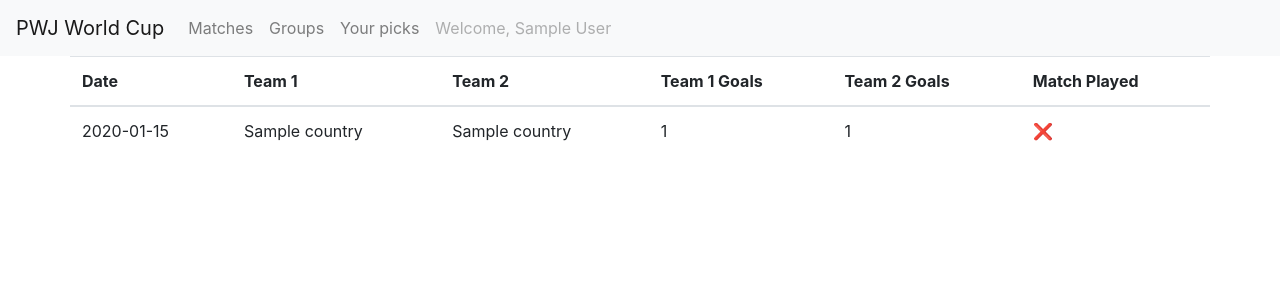
After one commit to Brammus/pwj_world_cup, a Flask app: page /matches in a window 1280 px wide. The commit adds this page. Shown: the top 300 px of the page. Run offline with Flask 2, Linux system fonts and the light colour scheme; a user stored in the database is signed in; tables that the repository leaves empty hold one stand-in row (values such as "Sample post"); parts of the project's set-up code (start-up, migrations or seed data) failed here and were passed over; some libraries are stand-ins or nearby versions.

Commit message:
added matches

```diff
--- a/app.py
+++ b/app.py
@@ -96,6 +96,9 @@ class matches(db.Model):
     team_2_id = db.Column(db.Integer)
     team_1_goals = db.Column(db.Integer)
     team_2_goals = db.Column(db.Integer)
+
+    def get_country(self, team_id):
+        return countries.query.filter_by(_id=team_id).first().name
 
     def __init__(self, match_date, team_1_id, team_2_id, team_1_goals, team_2_goals):
         self.match_date = match_date
@@ -233,6 +236,16 @@ def all_groups():
         return '<a class="button" href="/login">Google Login</a>'
 
 
+@app.route("/matches")
+def all_matches():
+    if current_user.is_authenticated:
+        user_email = session['name']
+        match_list = matches.query.all()
+        return render_template('matches.html', user_email=user_email, match_list=match_list)
+    else:
+        return '<a class="button" href="/login">Google Login</a>'
+
+
 @app.route("/picks", methods=["POST", "GET"])
 def all_picks():
     if current_user.is_authenticated:
--- a/templates/base.html
+++ b/templates/base.html
@@ -13,7 +13,7 @@
              <div class="collapse navbar-collapse" id="navbarNav">
                 <ul class="navbar-nav">
                     <li class="nav-item">
-                        <a class="nav-link" href="/">Matches</a>
+                        <a class="nav-link" href="matches">Matches</a>
                     </li>
                     <li class="nav-item">
                         <a class="nav-link" href="groups">Groups</a>
--- /dev/null
+++ b/templates/matches.html
@@ -0,0 +1,54 @@
+{% extends "base.html" %}
+{% block title %}Home Page{% endblock %}
+{% block content %}
+<div class="container">
+    <div class="row">
+            <table class="table">
+                <thead>
+                <th>
+                    Date
+                </th>
+                <th>
+                    Team 1
+                </th>
+                <th>
+                    Team 2
+                </th>
+                <th>
+                    Team 1 Goals
+                </th>
+                <th>
+                    Team 2 Goals
+                </th>
+                <th>
+                    Match Played
+                </th>
+                </thead>
+                <tbody>
+                {%for item in match_list%}
+                <tr>
+                    <td>
+                        {{item.match_date}}
+                    </td>
+                    <td>
+                        {{item.get_country(item.team_1_id)}}
+                    </td>
+                    <td>
+                        {{item.get_country(item.team_2_id)}}
+                    </td>
+                    <td>
+                        {{item.team_1_goals}}
+                    </td>
+                    <td>
+                        {{item.team_2_goals}}
+                    </td>
+                    <td>
+                        {%if item.is_played%} ✅ {%else%} ❌ {%endif%}
+                    </td>
+                </tr>
+                {%endfor%}
+                </tbody>
+            </table>
+    </div>
+</div>
+{% endblock %}
```
